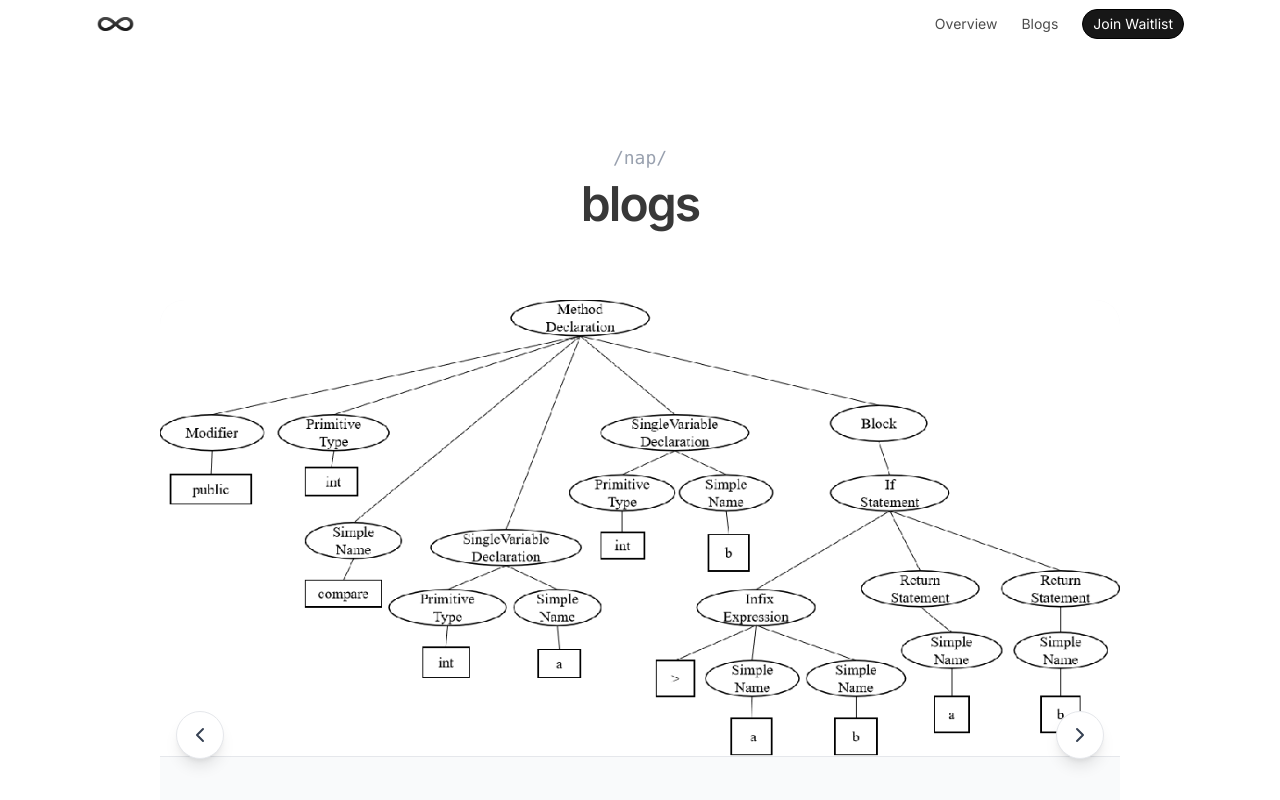
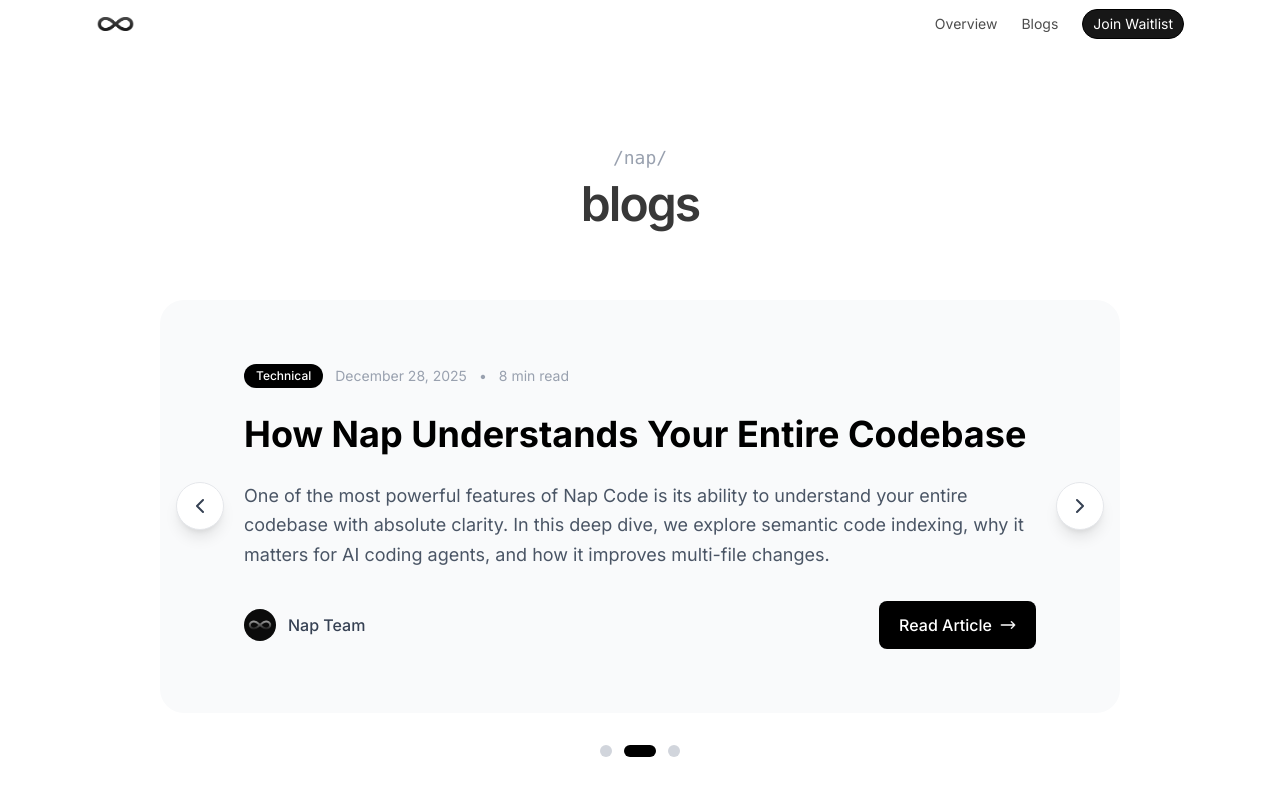
Before and after one commit to farzeenilyaszargar/nap-ide, a Next.js app: page /blogs in a window 1280 px wide. Shown: the top 800 px of the page. Built offline with nearby package versions, Linux system fonts and the light colour scheme; a web font is replaced by a local one.

Commit message:
Remove blog images from list page

```diff
--- a/app/(other pages)/blogs/page.tsx
+++ b/app/(other pages)/blogs/page.tsx
@@ -74,19 +74,6 @@ export default function BlogsPage() {
             {/* Blog Slideshow */}
             <div className="flex-1 max-w-5xl mx-auto px-4 sm:px-6 lg:px-8 py-8 sm:py-10 w-full">
                 <div className="relative bg-gray-50 rounded-3xl overflow-hidden">
-                    {currentBlog.image ? (
-                        <div className="hidden sm:block w-full border-b border-gray-200 bg-white">
-                            <Image
-                                src={currentBlog.image}
-                                alt={currentBlog.title}
-                                width={1600}
-                                height={900}
-                                className="w-full h-auto"
-                                priority
-                            />
-                        </div>
-                    ) : null}
-
                     {/* Blog Content */}
                     <div className="p-6 sm:p-10 md:p-16 mx-0 sm:mx-5">
                         <div className="flex flex-wrap items-center gap-3 mb-5 sm:mb-6">
```
